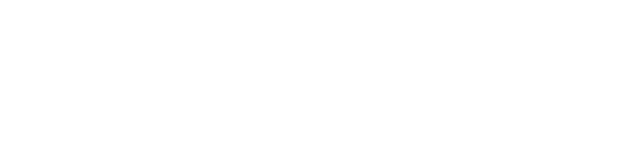
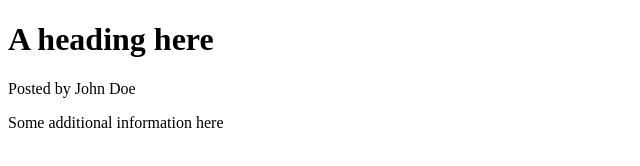
Before and after one commit to Felpsnm/PII-Ticketz, a plain HTML site: page index.html in a window 1280 px wide. Shown: the whole page, without its empty margins (0-640 px from the left). Drawn offline with Linux system fonts and the light colour scheme.

Commit message:
Teste VSCode

```diff
--- a/index.html
+++ b/index.html
@@ -6,7 +6,9 @@
 </head>
 <body>
     <header>
-
+        <h1>A heading here</h1>
+        <p>Posted by John Doe</p>
+        <p>Some additional information here</p>
     </header>
 
     <main>
```
